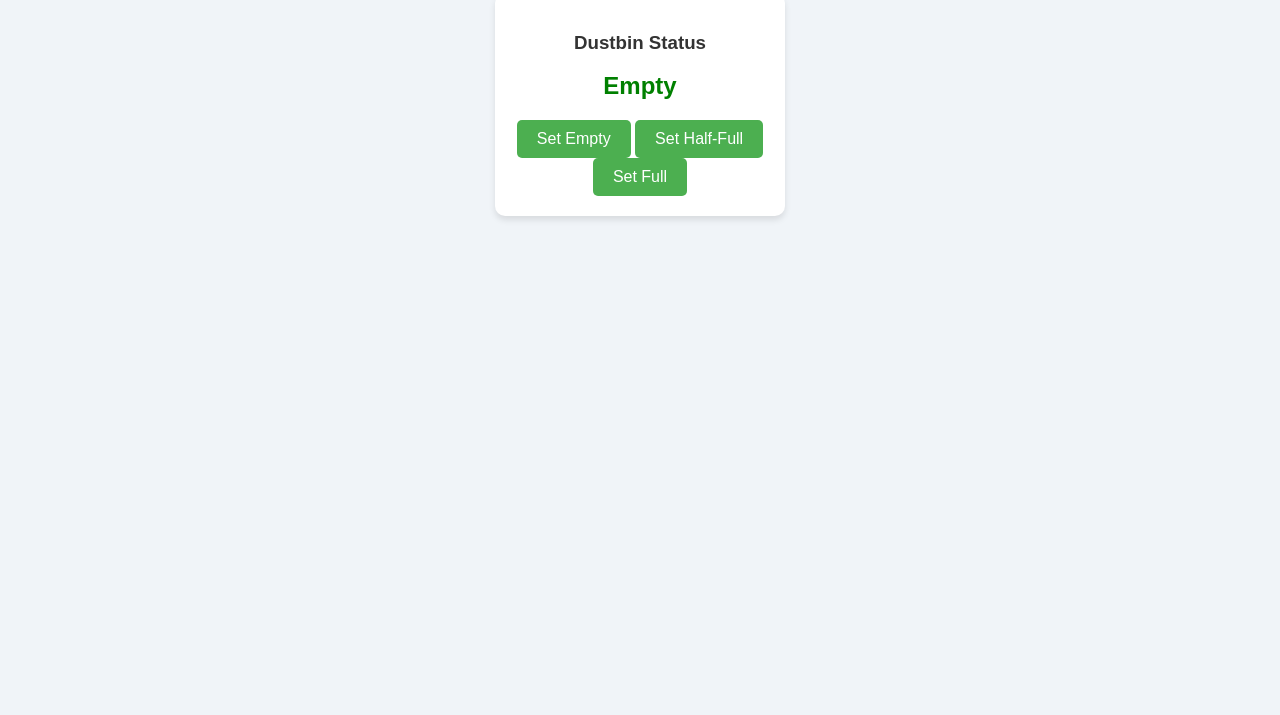
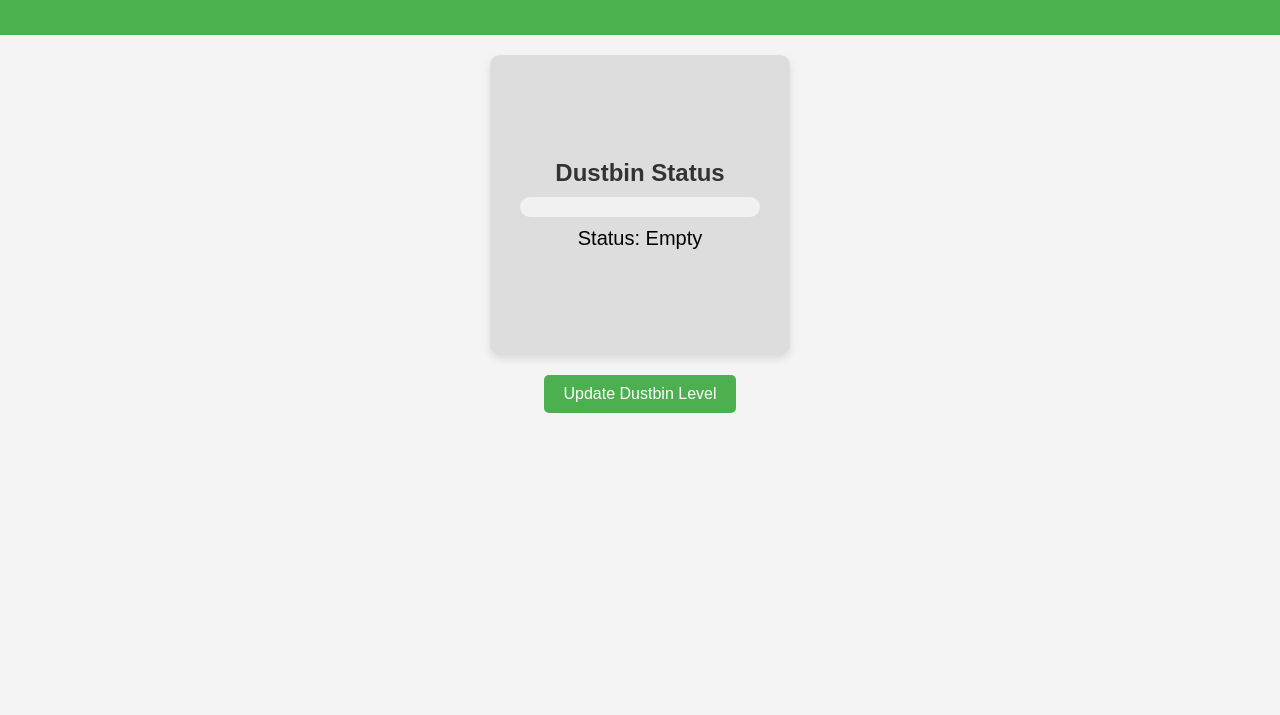
Before and after one commit to pardhuadabala1104-svg/MY_SECOND_REPO, a plain HTML site: page index.html in a window 1280 px wide. Shown: the part 85-800 px from the top of the page. Drawn offline with Linux system fonts and the light colour scheme.

Commit message:
Update index.html

```diff
--- a/index.html
+++ b/index.html
@@ -1,125 +1,146 @@
 <!DOCTYPE html>
 <html lang="en">
-
 <head>
     <meta charset="UTF-8">
     <meta name="viewport" content="width=device-width, initial-scale=1.0">
     <title>Smart Dustbin Dashboard</title>
     <style>
+        /* Basic styles */
         body {
             font-family: Arial, sans-serif;
             margin: 0;
             padding: 0;
-            background-color: #f0f4f8;
-            color: #333;
+            background-color: #f4f4f4;
         }
 
-        header {
+        .header {
             background-color: #4CAF50;
             color: white;
-            padding: 10px 0;
             text-align: center;
-            font-size: 1.5em;
+            padding: 20px;
         }
 
-        .container {
+        .dashboard-container {
             display: flex;
             justify-content: center;
             margin-top: 20px;
         }
 
-        .card {
-            background-color: white;
-            padding: 20px;
-            margin: 10px;
+        .dustbin-status {
+            width: 300px;
+            height: 300px;
+            background-color: #ddd;
             border-radius: 10px;
-            box-shadow: 0 4px 6px rgba(0, 0, 0, 0.1);
-            width: 250px;
-            text-align: center;
+            display: flex;
+            flex-direction: column;
+            align-items: center;
+            justify-content: center;
+            box-shadow: 0 4px 8px rgba(0, 0, 0, 0.1);
         }
 
-        .status {
-            font-size: 1.5em;
-            font-weight: bold;
+        .dustbin-status h2 {
+            margin: 0;
+            font-size: 24px;
+            color: #333;
+        }
+
+        .dustbin-level {
+            width: 80%;
+            height: 20px;
+            background-color: #f1f1f1;
+            border-radius: 10px;
+            overflow: hidden;
             margin-top: 10px;
+        }
+
+        .dustbin-fill {
+            height: 100%;
+            width: 0;
+            transition: width 0.5s ease;
         }
 
         .button-container {
             margin-top: 20px;
+            display: flex;
+            justify-content: center;
         }
 
-        .btn {
+        .update-btn {
             padding: 10px 20px;
             background-color: #4CAF50;
             color: white;
             border: none;
             border-radius: 5px;
             cursor: pointer;
-            font-size: 1em;
+            font-size: 16px;
         }
 
-        .btn:hover {
+        .update-btn:hover {
             background-color: #45a049;
         }
 
-        .btn:active {
-            transform: scale(0.98);
+        /* Status colors */
+        .low {
+            background-color: #4CAF50;
         }
 
-        .status-full {
-            color: red;
+        .medium {
+            background-color: #FFEB3B;
         }
 
-        .status-half-full {
-            color: orange;
+        .full {
+            background-color: #F44336;
         }
 
-        .status-empty {
-            color: green;
-        }
-
-        @media (max-width: 600px) {
-            .container {
-                flex-direction: column;
-                align-items: center;
-            }
+        .status-text {
+            font-size: 20px;
+            margin-top: 10px;
         }
     </style>
 </head>
-
 <body>
 
-    <header>
-        Smart Dustbin Dashboard
-    </header>
+    <div class="header">
+        <h1>Smart Dustbin Dashboard</h1>
+    </div>
 
-    <div class="container">
-        <div class="card">
-            <h3>Dustbin Status</h3>
-            <div id="status" class="status status-empty">Empty</div>
-            <div class="button-container">
-                <button class="btn" onclick="changeStatus('empty')">Set Empty</button>
-                <button class="btn" onclick="changeStatus('half-full')">Set Half-Full</button>
-                <button class="btn" onclick="changeStatus('full')">Set Full</button>
+    <div class="dashboard-container">
+        <div class="dustbin-status">
+            <h2>Dustbin Status</h2>
+            <div class="dustbin-level">
+                <div class="dustbin-fill"></div>
+            </div>
+            <div class="status-text">
+                <span id="status-text">Status: Empty</span>
             </div>
         </div>
     </div>
 
+    <div class="button-container">
+        <button class="update-btn" onclick="updateDustbinLevel()">Update Dustbin Level</button>
+    </div>
+
     <script>
-        // JavaScript for updating the dustbin status
-        function changeStatus(status) {
-            const statusElement = document.getElementById('status');
+        // Simulate random dustbin fill level
+        function updateDustbinLevel() {
+            const fillLevel = Math.floor(Math.random() * 101); // Random fill percentage (0 to 100)
+            const dustbinFill = document.querySelector('.dustbin-fill');
+            const statusText = document.getElementById('status-text');
 
-            // Remove all previous status classes
-            statusElement.classList.remove('status-empty', 'status-half-full', 'status-full');
+            dustbinFill.style.width = fillLevel + '%';
 
-            // Set new status based on the selected button
-            if (status === 'empty') {
-                statusElement.textContent = 'Empty';
-                statusElement.classList.add('status-empty');
-            } else if (status === 'half-full') {
-                statusElement.textContent = 'Half-Full';
-                statusElement.classList.add('status-half-full');
-            } else if (status === 'full') {
-                statusElement.textContent = 'Full';
-                statusElement.classList.add('status-full')
+            if (fillLevel <= 30) {
+                statusText.textContent = `Status: Empty (${fillLevel}%)`;
+                dustbinFill.className = 'dustbin-fill low';
+            } else if (fillLevel <= 70) {
+                statusText.textContent = `Status: Medium (${fillLevel}%)`;
+                dustbinFill.className = 'dustbin-fill medium';
+            } else {
+                statusText.textContent = `Status: Full (${fillLevel}%)`;
+                dustbinFill.className = 'dustbin-fill full';
+            }
+        }
+    </script>
+
+</body>
+</html>
```
